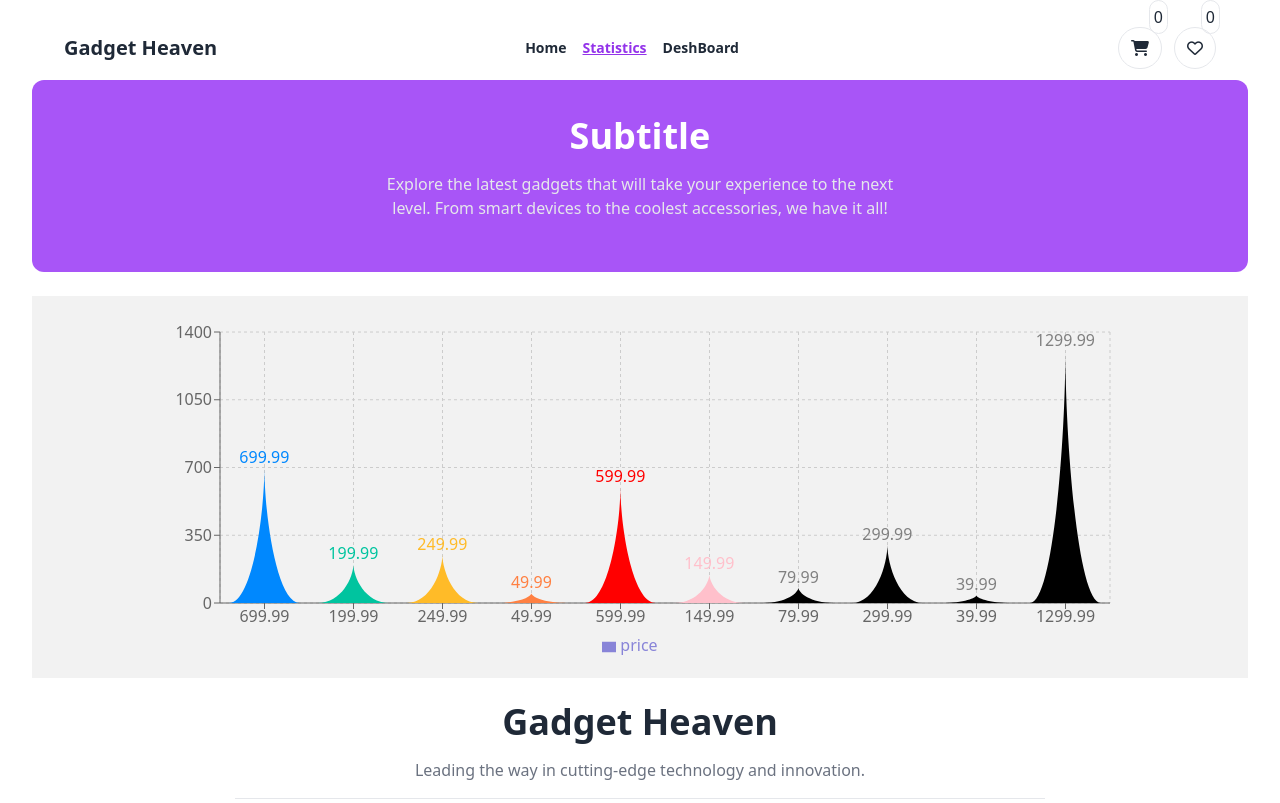
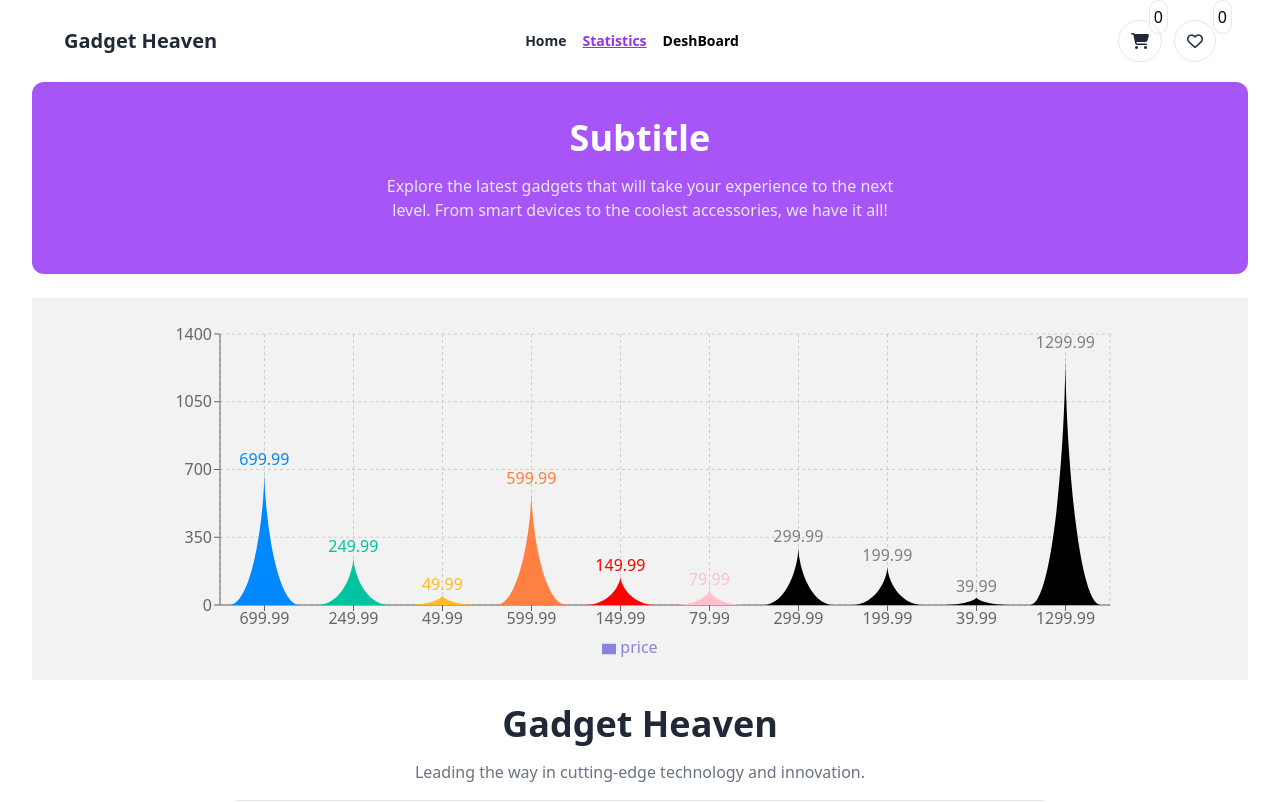
Before and after one commit to IsmailHossen87/A10-Gadget-Heaven, a React (Vite) app: page /statics in a window 1280 px wide. Shown: the top 803 px of the page. Built offline with nearby package versions, Linux system fonts and the light colour scheme.

Commit message:
use toast

```diff
--- a/public/mainData.json
+++ b/public/mainData.json
@@ -14,22 +14,6 @@
       ],
       "availability":"In Stock",
       "rating": 5
-    },
-    {
-      "product_id": "103",
-      "product_title": "Noise Cancelling Headphones Z",
-      "product_image": "https://i.ibb.co/942d2rY/Audio1.png",
-      "category_name": "Audio",
-      "price": 199.99,
-      "description": "Premium headphones with active noise cancellation and high-quality sound.",
-      "Specification": [
-        "Over-ear design",
-        "Bluetooth 5.0",
-        "20-hour battery life",
-        "Built-in microphone"
-      ],
-      "availability":"Stock out",
-      "rating": 4.3
     },
     {
       "product_id": "104",
@@ -128,6 +112,22 @@
       "rating": 4.2
     },
     {
+      "product_id": "103",
+      "product_title": "Noise Cancelling Headphones Z",
+      "product_image": "https://i.ibb.co/942d2rY/Audio1.png",
+      "category_name": "Audio",
+      "price": 199.99,
+      "description": "Premium headphones with active noise cancellation and high-quality sound.",
+      "Specification": [
+        "Over-ear design",
+        "Bluetooth 5.0",
+        "20-hour battery life",
+        "Built-in microphone"
+      ],
+      "availability":"Stock out",
+      "rating": 4.3
+    },
+    {
       "product_id": "110",
       "product_title": "Portable Power Bank 20,000mAh",
       "product_image": "https://i.ibb.co/Z8RkbHd/Accessories3.png",
--- a/src/Components/CardDetails/CardDetails.jsx
+++ b/src/Components/CardDetails/CardDetails.jsx
@@ -22,7 +22,7 @@ const CardDetails = () => {
   } = newData;
   //   set data localStorage
   const handleAddtoCart = () => {
-    addToCart(newData); // Use the context method to add item to cart
+    addToCart(newData);
   };
   const handleWishList = () => {
     addToWishList(newData);
--- a/src/Components/Category/Category.jsx
+++ b/src/Components/Category/Category.jsx
@@ -4,7 +4,19 @@ import { NavLink, useLoaderData } from 'react-router-dom';
 const Category = () => {
   const category = useLoaderData()
     return (
-        <div role="tablist" className="flex flex-col rounded-md gap-3 my-4 py-4 border w-[20%]">
+        <div role="tablist" className="flex flex-col rounded-md gap-3 my-4 py-4 border w-[25%]">
+
+           {/* All Card Button */}
+      <NavLink
+        to="/category/all"
+        role="tab"
+        className={({ isActive }) =>
+          `tab text-xl mx-6 ${isActive ? "tab-active bg-purple-500 text-white rounded-full font-semibold" : "bg-gray-200 text-black rounded-full"}`
+        }
+      >
+        All Card
+      </NavLink>
+      {/* show category wise Card */}
           {category.map((data) => (
             <NavLink
               to={`/category/${data.category_name}`}
@@ -14,6 +26,7 @@ const Category = () => {
               }
             >
               {data.category_name}
+
             </NavLink>
           ))}
         </div>
--- a/src/Components/CategoryCard/CategoryCard.jsx
+++ b/src/Components/CategoryCard/CategoryCard.jsx
@@ -3,25 +3,26 @@ import { useLoaderData, useNavigate, useParams } from 'react-router-dom';
 import Cards from '../Cards/Cards';
 
 const CategoryCard = () => {
-    const datas = useLoaderData()
+    const data = useLoaderData()
     const {category} = useParams()
-    // console.log("datas",datas ,"category",category)
 
-    const [allCards,setAllcard]= useState([])
-    useEffect(()=>{
-       if(category){
-        const storecard= [...datas].filter(data => data.category_name === category)
-        setAllcard(storecard)
-       }else{
-        setAllcard(datas.slice(0,6))
-       }
-    },[datas,category])
+const [disPlayCard,setDisplayCard] = useState([])
+useEffect(()=>{
+    if(!category){
+        setDisplayCard(data.slice(0,6))
+    }else if(category === 'all'){
+        setDisplayCard(data)
+    }else{
+        setDisplayCard(data.filter(item => item.category_name == category))
+    }
+},[category,data])
+
     return (
        <>
         <div className='container mx-auto'>
             <div className='grid md:grid-cols-2 lg:grid-cols-3 gap-3 my-4'>
                 {
-                    allCards.map(data => <Cards data={data}></Cards>)
+                    disPlayCard.map(data => <Cards data={data}></Cards>)
                 }
             </div>
         </div>
--- a/src/Components/DashBoard/Dashboard.jsx
+++ b/src/Components/DashBoard/Dashboard.jsx
@@ -3,6 +3,7 @@ import { CartContext } from "../../Hooks/ContExt";
 import DeshBoardCard from "../DeshBoardCard/DeshBoardCard";
 import { Link } from "react-router-dom";
 import { toast } from "react-toastify";
+import modalImage from '../../assets/Group.png';
 
 const Dashboard = () => {
   const { cartItems, wishlistitem, clearLocalStorage, clearLocalStorageWish } =
@@ -21,8 +22,10 @@ const Dashboard = () => {
     (a, b) => {
       if (sortBy === "price") {
         return b.price - a.price;
+
       }
       if (sortBy === "rating") {
+
         return b.rating - a.rating;
       }
       return 0;
@@ -32,7 +35,7 @@ const Dashboard = () => {
   const handlePurchaseClick = () => {
     // যদি ডাটা না থাকে তাহলে মডাল দখাবে না
     if (cartItems.length === 0 && wishlistitem.length === 0) {
-      toast.warning('No items in cart or wishlist to purchase!"', {
+      toast.warn('No items in cart available!', {
         position: "top-center",
         autoClose: 1200,
       });
@@ -87,7 +90,9 @@ const Dashboard = () => {
         </div>
         <div className="flex space-x-4">
           <button
+
             onClick={() => setSortBy("price")}
+
             className="border rounded-full px-4 bg-white  text-purple-600 border-purple-700 font-semibold py-1"
           >
             sort by Price
@@ -102,9 +107,10 @@ const Dashboard = () => {
           {/* Modal start */}
           <dialog id="my_modal_1" className="modal">
             <div className="modal-box">
+            <div className="flex justify-center"><img src={modalImage} alt="" /></div>
+            {" "}
               <h3 className="font-bold text-2xl">Payment Successfully</h3>
               <div className="w-2/3 mx-auto my-2">
-                {" "}
                 <hr />
               </div>
               <div className="mt-4">
@@ -141,7 +147,7 @@ const Dashboard = () => {
           {/* purchase বাটনে click korle কিছু হবে */}
           <button
             onClick={handlePurchaseClick}
-            className="border rounded-full px-4 bg-white text-purple-600 border-purple-700 font-semibold py-1"
+            className="border rounded-full px-4 bg-gradient-to-r from-pink-500 to-purple-500  text-black  font-semibold py-1"
           >
             Purchase
           </button>
--- a/src/Components/MainLayout/MainLayout.jsx
+++ b/src/Components/MainLayout/MainLayout.jsx
@@ -9,7 +9,7 @@ import 'react-toastify/dist/ReactToastify.css';
 const MainLayout = () => {
     const navigation = useNavigation()
     return (
-        <div className='-mt-4'>
+        <div className='-mt-8'>
             <ToastContainer></ToastContainer>
            <Navbar></Navbar>
             <div className='max-w-screen-xl mx-auto '>
--- a/src/Components/Navbar/Navbar.jsx
+++ b/src/Components/Navbar/Navbar.jsx
@@ -1,18 +1,21 @@
 import React, { useContext, useEffect, useState } from "react";
-import {  NavLink } from "react-router-dom";
+import {  Link, NavLink, useLoaderData, useLocation } from "react-router-dom";
 // import { getStoreCart } from "../Utility/dataStore";
 import { CartContext } from "../../Hooks/ContExt";
 
 const Navbar = () => {
   const { cartCount ,wishListCount} = useContext(CartContext);
-  // const [totalData,setdata]= useState([])
-  // useEffect(()=>{
-  //   const storeData = getStoreCart();
-  //   setdata(storeData)
-  // },[])
+  const location = useLocation();
+  const navColor = {
+    backgroundColor:location.pathname === "/" ? "rgb(168, 85, 247)": "white",
+    color:location.pathname === "/" ? "white" : "",
+    borderRadius: location.pathname === "/" ? "8px 8px 0 0" : '',
+  };
 
   return (
-    <div className="navbar max-w-screen-xl mx-auto px-8 w-full backdrop-blur-xl bg-white/30 sticky z-50 top-0">
+
+   <>
+    <div  style={navColor} className="navbar max-w-screen-xl mx-auto px-8 w-full py-5 backdrop-blur-xl bg-white/30 sticky z-50 top-0">
       <div className="navbar-start">
         <div className="dropdown">
           <div tabIndex={0} role="button" className="btn btn-ghost lg:hidden">
@@ -37,7 +40,7 @@ const Navbar = () => {
           >
             <NavLink
               className={({ isActive }) =>
-                `font-bold ${isActive ? "text-purple-600 font-bold underline" : ""}`
+                `font-bold ${isActive ? "text-purple-600 font-bold black underline" : ""}`
               }
               to={"/"}
             >
@@ -45,7 +48,7 @@ const Navbar = () => {
             </NavLink>
             <NavLink
               className={({ isActive }) =>
-                `font-bold ${isActive ? "text-purple-600 font-bold underline" : ""}`
+                `font-bold ${isActive ? "text-purple-600 font-bold underline" : "text-black"}`
               }
               to={"/statics"}
             >
@@ -53,7 +56,7 @@ const Navbar = () => {
             </NavLink>
             <NavLink
               className={({ isActive }) =>
-                `font-bold ${isActive ? "text-purple-600 font-bold underline" : ""}`
+                `font-bold ${isActive ? "text-purple-600 font-bold underline" : "text-black"}`
               }
               to={"/dashboard"}
             >
@@ -75,7 +78,7 @@ const Navbar = () => {
           <NavLink
             className={({ isActive }) =>
               `mr-4 font-bold ${
-                isActive ? "text-purple-600 font-bold underline" : ""
+                isActive ? " font-bold underline" : "white"
               }`
             }
             to={"/"}
@@ -85,7 +88,7 @@ const Navbar = () => {
           <NavLink
             className={({ isActive }) =>
               `mr-4 font-bold ${
-                isActive ? "text-purple-600 font-bold underline " : ""
+                isActive ? "text-purple-600 font-bold underline " : "text-black"
               }`
             }
             to={"/statics"}
@@ -95,7 +98,7 @@ const Navbar = () => {
           <NavLink
             className={({ isActive }) =>
               `mr-4 font-bold ${
-                isActive ? "text-purple-600 font-bold underline" : ""
+                isActive ? "text-purple-600 font-bold underline" : "text-black"
               }`
             }
             to={"/dashboard"}
@@ -106,16 +109,17 @@ const Navbar = () => {
       </div>
       <div className="navbar-end flex gap-3">
         <div className="reletive">
-           <i class="fa-solid border p-3 rounded-full bg-white fa-cart-shopping"></i>
-           <p className="absolute -top-4 right-20   border p-1 rounded-full ">{cartCount}</p>
+          <Link to={'/dashboard'}> <i class="fa-solid border p-3 rounded-full fa-cart-shopping"></i></Link>
+           <p className="absolute -top-0 right-20  text-black border p-1 rounded-full ">{cartCount}</p>
           </div>
         <div className="relatibe">
-          <i class="fa-regular border p-3 rounded-full bg-white fa-heart"></i>
-          <p className="absolute -top-4 right-7  border p-1 rounded-full">{wishListCount}</p>
+            <Link to={'/dashboard'}>  <i class="fa-regular border p-3 rounded-full  fa-heart"></i></Link>
+          <p className="absolute -top-0 right-4  border text-black p-1 rounded-full">{wishListCount}</p>
           </div>
 
       </div>
     </div>
+   </>
   );
 };
 
--- a/src/Components/Routers/Routers.jsx
+++ b/src/Components/Routers/Routers.jsx
@@ -18,7 +18,6 @@ const routers = createBrowserRouter([
           path:'/',
           loader:()=> fetch('/categoryData.json'),
           element:<Home></Home>,
-
           children:[
             {
               path:'/',
--- a/src/Hooks/Context.jsx
+++ b/src/Hooks/Context.jsx
@@ -71,11 +71,19 @@ const clearLocalStorageWish = () => {
         const updatedCart = cartItems.filter(item => item.product_id !== id);
         setCartItems(updatedCart);
         localStorage.setItem('cart', JSON.stringify(updatedCart));
+        toast.warning('Delete the item!',{
+            position:'top-center',
+            autoClose:1200
+          })
     };
     const removeFromwish = (id) => {
         const updatedCart = wishlistitem.filter(item => item.product_id !== id);
         setWishlistItem(updatedCart);
         localStorage.setItem('wishList', JSON.stringify(updatedCart));
+        toast.warning('Delete the item!',{
+            position:'top-center',
+            autoClose:1200
+          })
     };
 
     const cartCount = cartItems.length;
```
